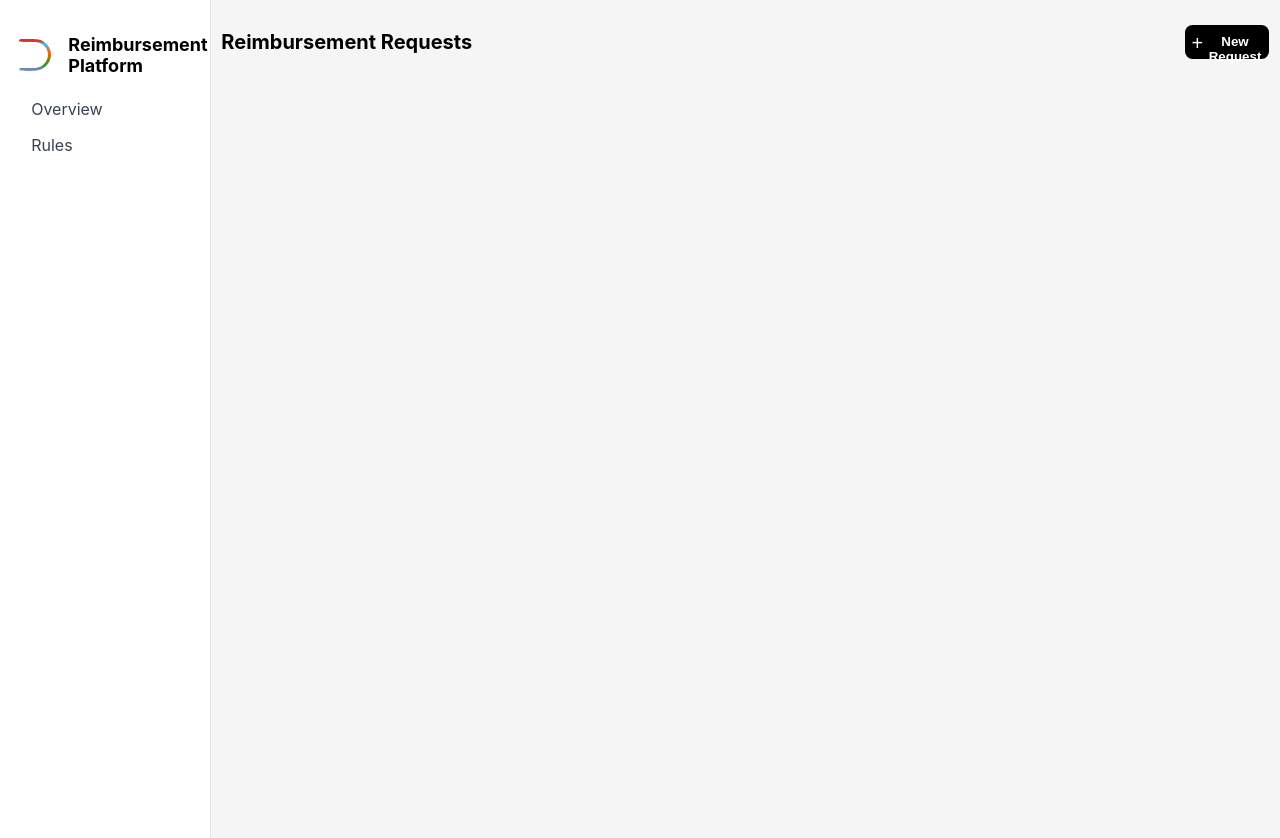
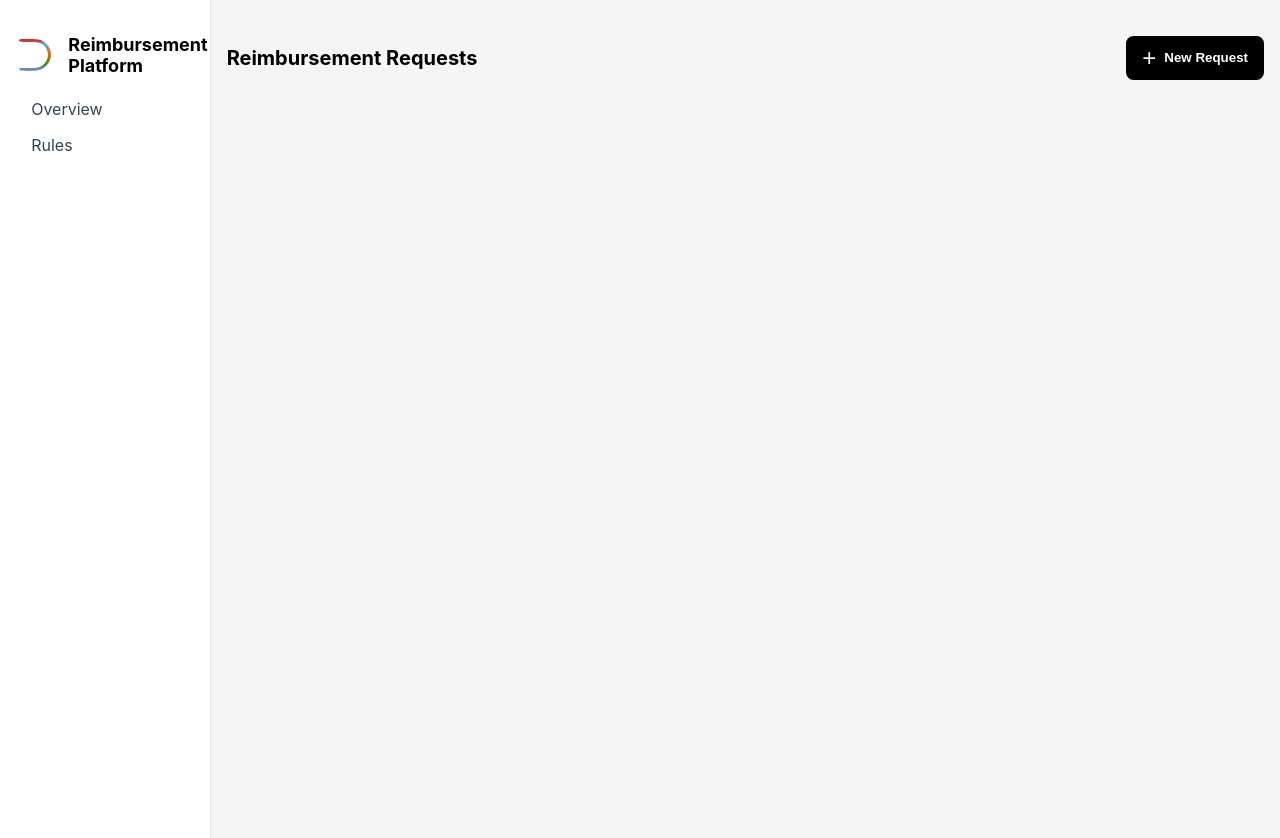
Before and after one commit to Divakar-Ayappan/ReimbursementRepo-FE, a React (Create React App) app: page / in a window 1280 px wide. Built offline with nearby package versions, Linux system fonts and the light colour scheme; a web font is replaced by a local one.

Commit message:
Fixed the 'New Request Button' squeeze issue. - Used rem instead of percentage for height and width.

```diff
--- a/src/styles/NewRequestButton.module.css
+++ b/src/styles/NewRequestButton.module.css
@@ -1,8 +1,7 @@
 .newRequestButton {
     display: flex;
-    /*justify-content: space-between;*/
-    height: 40%;
-    width: 8%;
+    align-items: center;
+    padding: 0.5rem 1rem;
     border-radius: 7.5px;
     background-color: black;
     cursor: pointer;
@@ -10,19 +9,17 @@
     border: none;
 }
 
-.newRequestButton:hover{
+.newRequestButton:hover {
     background-color: #252525;
 }
 
 .plusIcon {
-    padding-top: 8.5%;
     color: white;
-    font-size: 150%;
+    font-size: 1.5rem;
 }
 
-.newRequestButtonText{
-    padding-top: 11.5%;
-    padding-left: 5%;
+.newRequestButtonText {
+    margin-left: 0.5rem;
     color: white;
     font-weight: bold;
 }
--- a/src/styles/TopBar.module.css
+++ b/src/styles/TopBar.module.css
@@ -3,7 +3,7 @@
     display: flex;
     justify-content: space-between;
     align-items: center;
-    padding: 0 1% 0 1%;
+    padding: 1rem 1rem 0 1rem;
     height: 10%;
 }
 
```
